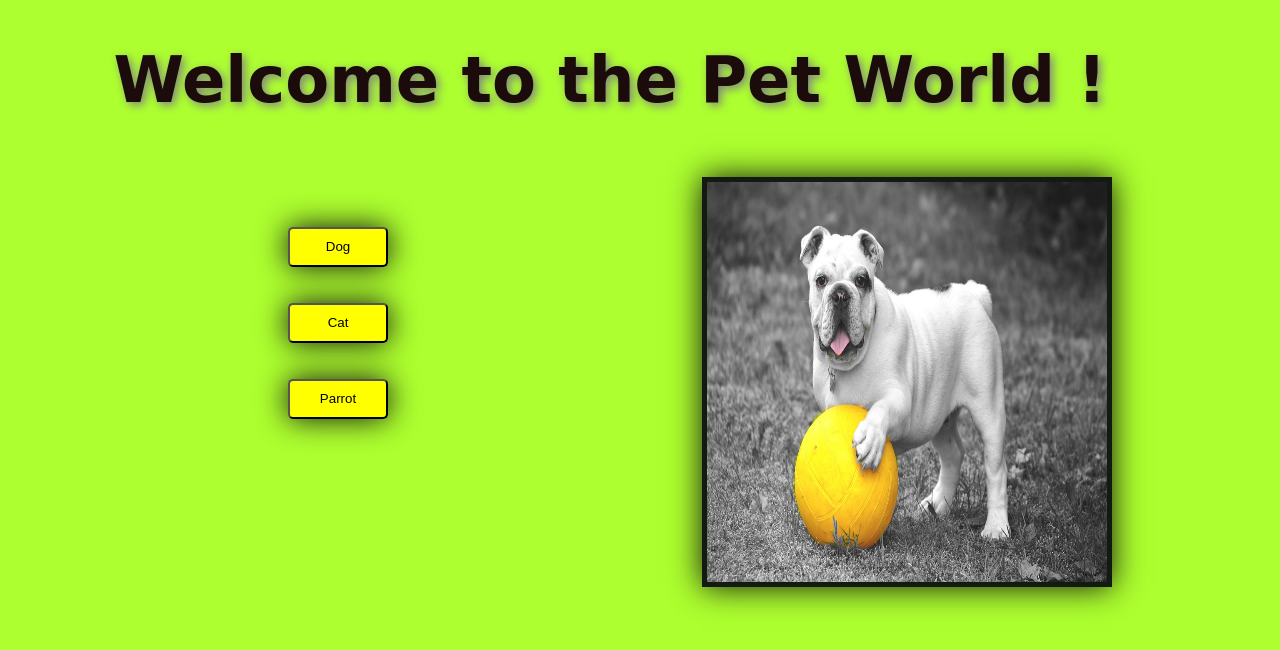
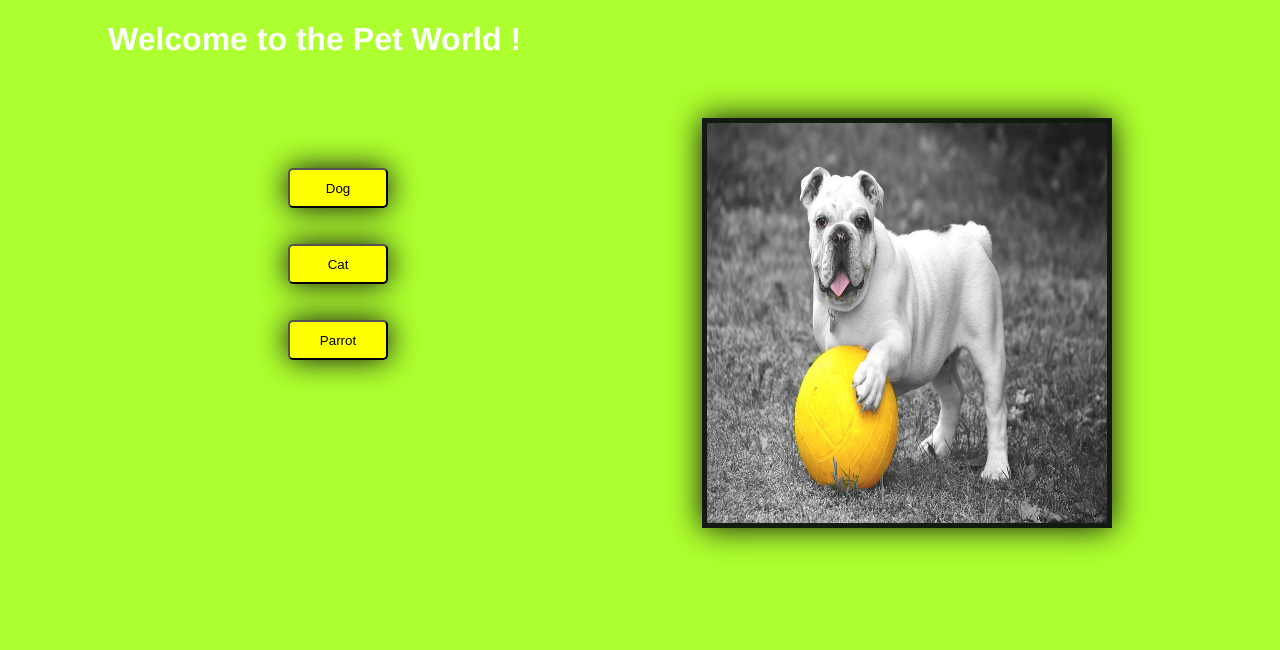
Before and after one commit to swarajtrivedi/Pet-World, a plain HTML site: page index.html in a window 1280 px wide. Drawn offline with Linux system fonts and the light colour scheme.

Commit message:
Update index.css

```diff
--- a/CSS/index.css
+++ b/CSS/index.css
@@ -1,14 +1,21 @@
+
+:root{
+  --bod-bgcolor :greenyellow;
+  --bod-color : black;
+  --heading : white;
+  --bn-color : yellow;
+}
 body {
   min-height: 40vh;
-  background: greenyellow;
+  background: var(--bod-bgcolor);
   font-family: "Franklin Gothic Medium", "Arial Narrow", Arial, sans-serif;
-  color: black;
+  color: var(--bod-color);
   padding-right: 10rem;
 }
 .heading {
   margin-bottom: 60px;
   margin-left: 100px;
-  color: rgb(241, 241, 241);
+  color: var(--heading);
 }
 .flex-container {
   display: flex;
@@ -26,25 +33,21 @@ body {
   margin-top: 50px;
 }
 
-button{
+.bn{
+  background-color: var(--bn-color);
+  box-shadow:  0px 0px 30px rgb(17, 14, 14);
   width: 100px;
   height: 40px;
   border-radius: 5px;
-
 }
 
-.bn{
-  background-color: yellow;
-  box-shadow: 0px 0px 30px rgb(17, 14, 14);
-}
-
-img {
+#btnimg {
   border: 5px solid rgb(18, 26, 18);
   box-shadow: 0px 0px 30px rgb(17, 14, 14);
   height: 400px;
   width: 400px;
 }
-h1 {
+#firstHeading {
   font-size: 4rem;
   font-family:cursive;
   justify-content: center;
```
